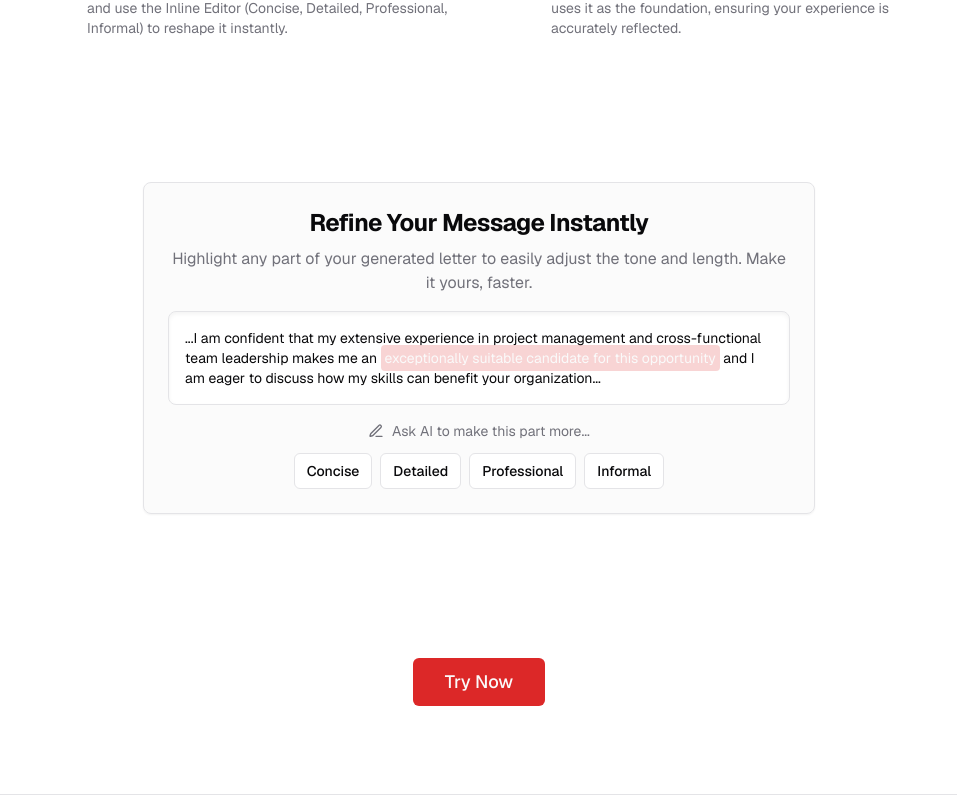
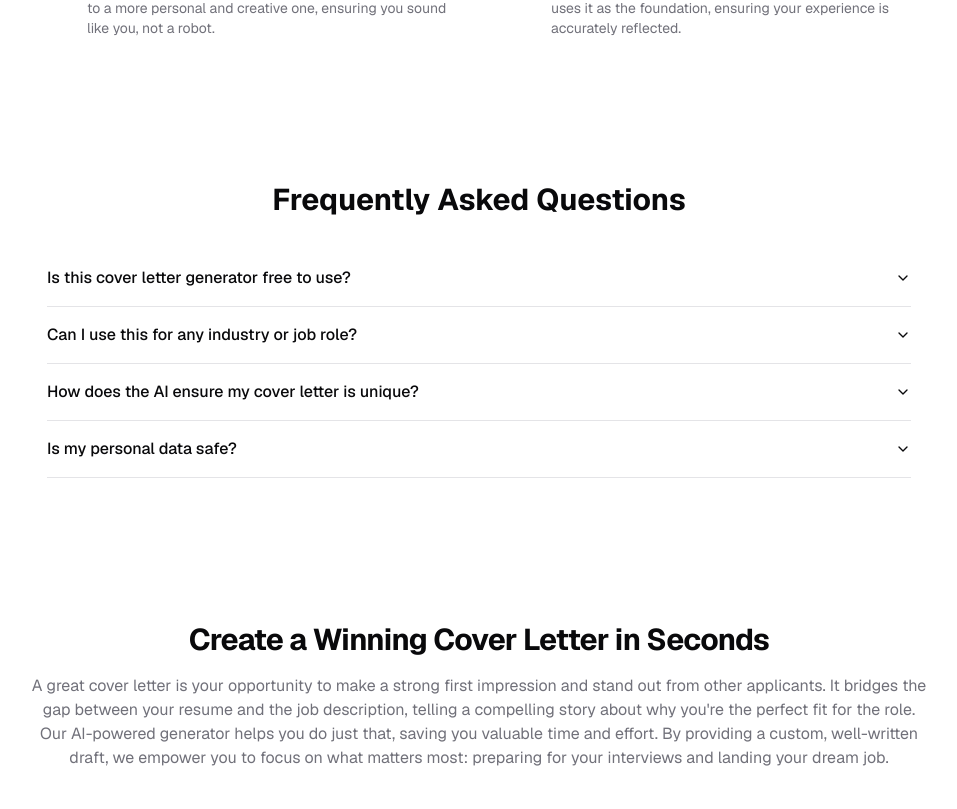
Before and after one commit to mygit625/mypr, a Next.js app: page /cover-letter-generator in a window 1280 px wide. Shown: the part 1891-2700 px from the top of the page, without its empty margins (161-1118 px from the left). Built offline with nearby package versions, Linux system fonts and the light colour scheme; what @genkit-ai/googleai, genkit would draw is missing.

Commit message:
after Why Choose Our Generator? section? remove Refine Your Message Inst

```diff
--- a/src/app/cover-letter-generator/page.tsx
+++ b/src/app/cover-letter-generator/page.tsx
@@ -20,6 +20,7 @@ import { FileUploadZone } from '@/components/feature/file-upload-zone';
 import { BrainCircuit, Loader2, Wand2, Copy, Download, Info, UploadCloud, PlusCircle, CheckCircle, Edit, Clock, Target, Sparkles, FolderUp, PenLine } from 'lucide-react';
 import { useToast } from '@/hooks/use-toast';
 import { readFileAsDataURL } from '@/lib/file-utils';
+import { Accordion, AccordionContent, AccordionItem, AccordionTrigger } from '@/components/ui/accordion';
 
 const FormSchema = z.object({
   jobTitle: z.string().min(2, { message: 'Job title is required.' }),
@@ -130,13 +131,13 @@ export default function CoverLetterGeneratorPage() {
     { icon: UploadCloud, title: '1. Upload PDF CV', description: 'Start with your existing CV/Résumé.' },
     { icon: PlusCircle, title: '2. Add Job & Customize', description: 'Paste the description and adjust creativity level.' },
     { icon: CheckCircle, title: '3. Generate Draft', description: 'Let AI create a tailored first version in seconds.' },
-    { icon: Edit, title: '4. Refine Instantly', description: 'Use inline tools to make it concise, detailed, etc.' },
+    { icon: Edit, title: '4. Refine & Download', description: 'Review the letter, copy, and download it instantly.' },
   ];
 
   const whyChooseFeatures = [
     { icon: Clock, title: 'Save Hours, Not Just Minutes', description: 'Go from job description to a polished first draft in seconds, giving you more time to focus on applying.' },
-    { icon: Target, title: 'Perfectly Tailored, Every Time', description: 'Use the Creativity Slider to find your unique tone and the Inline Editor to instantly refine wording, ensuring you sound like you and not AI.' },
-    { icon: Sparkles, title: 'Effortless Polishing', description: "Don't struggle with finding the right words. Select any text and use the Inline Editor (Concise, Detailed, Professional, Informal) to reshape it instantly." },
+    { icon: Target, title: 'Perfectly Tailored, Every Time', description: 'Our AI analyzes your CV and the job description to highlight your most relevant skills and experiences, creating a unique letter for each application.' },
+    { icon: Sparkles, title: 'Find Your Perfect Tone', description: "Use the Creativity Slider to shift from a highly formal tone to a more personal and creative one, ensuring you sound like you, not a robot." },
     { icon: FolderUp, title: 'Leverage Your Existing CV', description: 'Simply upload your current CV/Résumé as a PDF. The AI uses it as the foundation, ensuring your experience is accurately reflected.' },
   ];
 
@@ -273,29 +274,48 @@ export default function CoverLetterGeneratorPage() {
         </div>
       </section>
 
-      <section className="text-center py-12">
-        <Card className="max-w-2xl mx-auto p-6 bg-muted/40 shadow-sm">
-            <h3 className="text-2xl font-bold tracking-tight">Refine Your Message Instantly</h3>
-            <p className="text-muted-foreground mt-2 mb-4">Highlight any part of your generated letter to easily adjust the tone and length. Make it yours, faster.</p>
-            <div className="p-4 border rounded-lg bg-background text-sm text-left shadow-inner">
-                ...I am confident that my extensive experience in project management and cross-functional team leadership makes me an <span className="bg-primary/20 text-primary-foreground p-1 rounded">exceptionally suitable candidate for this opportunity</span> and I am eager to discuss how my skills can benefit your organization...
-            </div>
-            <div className="mt-4 flex items-center justify-center gap-2">
-                <PenLine className="h-4 w-4 text-muted-foreground"/>
-                <p className="text-sm text-muted-foreground">Ask AI to make this part more...</p>
-            </div>
-            <div className="mt-3 flex justify-center gap-2">
-                <Button variant="outline" size="sm">Concise</Button>
-                <Button variant="outline" size="sm">Detailed</Button>
-                <Button variant="outline" size="sm">Professional</Button>
-                <Button variant="outline" size="sm">Informal</Button>
-            </div>
-        </Card>
+       <section className="max-w-4xl mx-auto py-12 px-4">
+        <h2 className="text-3xl font-bold text-center mb-8">Frequently Asked Questions</h2>
+        <Accordion type="single" collapsible className="w-full">
+          <AccordionItem value="item-1">
+            <AccordionTrigger>Is this cover letter generator free to use?</AccordionTrigger>
+            <AccordionContent>
+              Yes, our AI Cover Letter Generator is completely free. We believe in providing accessible tools to help everyone in their job search without any hidden costs or subscriptions.
+            </AccordionContent>
+          </AccordionItem>
+          <AccordionItem value="item-2">
+            <AccordionTrigger>Can I use this for any industry or job role?</AccordionTrigger>
+            <AccordionContent>
+              Absolutely. Our tool is designed to be versatile. By analyzing the job description and your CV, the AI adapts to any industry, from tech and finance to creative arts and healthcare, crafting a suitable and relevant letter.
+            </AccordionContent>
+          </AccordionItem>
+          <AccordionItem value="item-3">
+            <AccordionTrigger>How does the AI ensure my cover letter is unique?</AccordionTrigger>
+            <AccordionContent>
+              The AI combines the specific details from the job description you provide with the unique skills and experiences listed in your CV. This dual-source approach ensures every generated letter is tailored to the specific application, avoiding generic templates.
+            </AccordionContent>
+          </AccordionItem>
+          <AccordionItem value="item-4">
+            <AccordionTrigger>Is my personal data safe?</AccordionTrigger>
+            <AccordionContent>
+              We prioritize your privacy. The data you upload is used solely for the purpose of generating your cover letter and is not stored or shared. You can use our tools with confidence, knowing your information is secure.
+            </AccordionContent>
+          </AccordionItem>
+        </Accordion>
+      </section>
+
+      <section className="max-w-4xl mx-auto text-center">
+        <h2 className="text-3xl font-bold tracking-tight">Create a Winning Cover Letter in Seconds</h2>
+        <div className="prose prose-lg text-muted-foreground mx-auto mt-4">
+           <p>
+            A great cover letter is your opportunity to make a strong first impression and stand out from other applicants. It bridges the gap between your resume and the job description, telling a compelling story about why you're the perfect fit for the role. Our AI-powered generator helps you do just that, saving you valuable time and effort. By providing a custom, well-written draft, we empower you to focus on what matters most: preparing for your interviews and landing your dream job.
+           </p>
+        </div>
       </section>
 
        <section className="text-center pb-12">
         <Button size="lg" className="text-lg py-6" asChild>
-          <Link href="#top">Try Now</Link>
+          <Link href="#top">Try Now for Free</Link>
         </Button>
       </section>
     </div>
```
